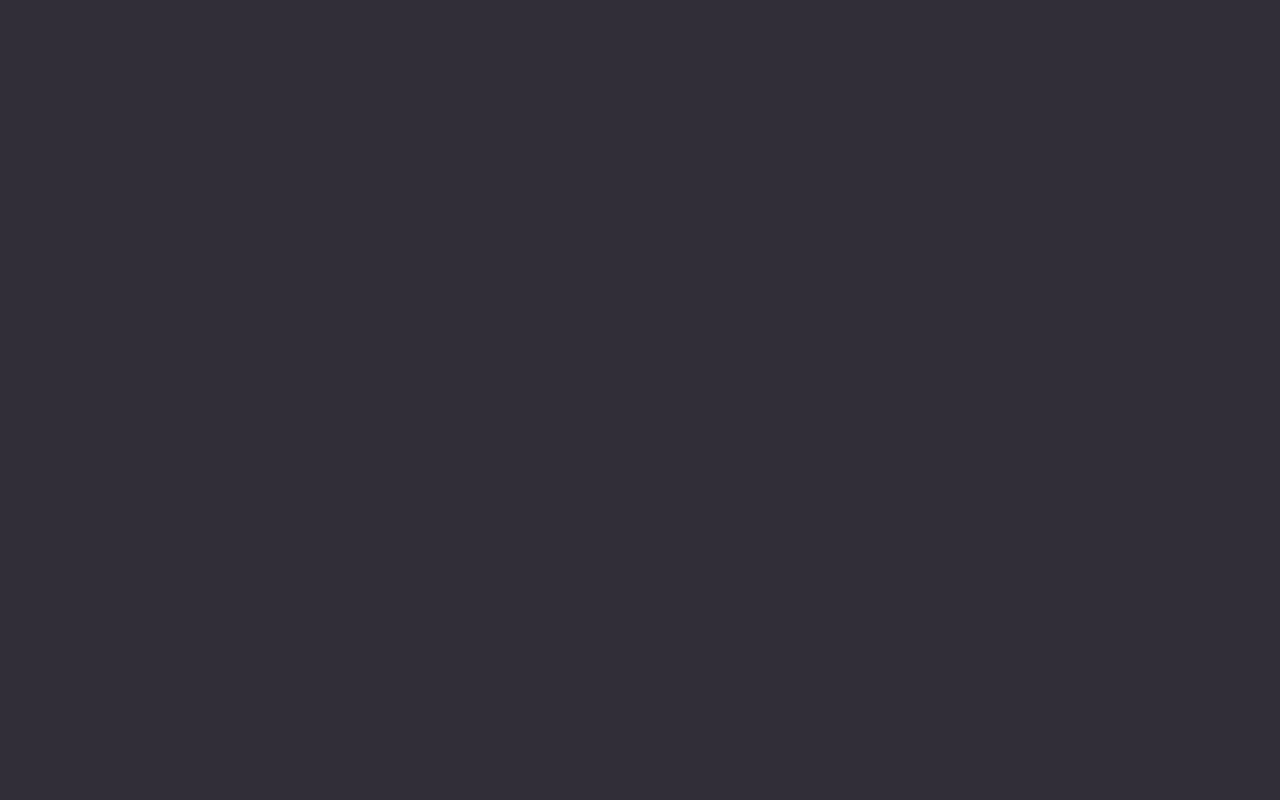
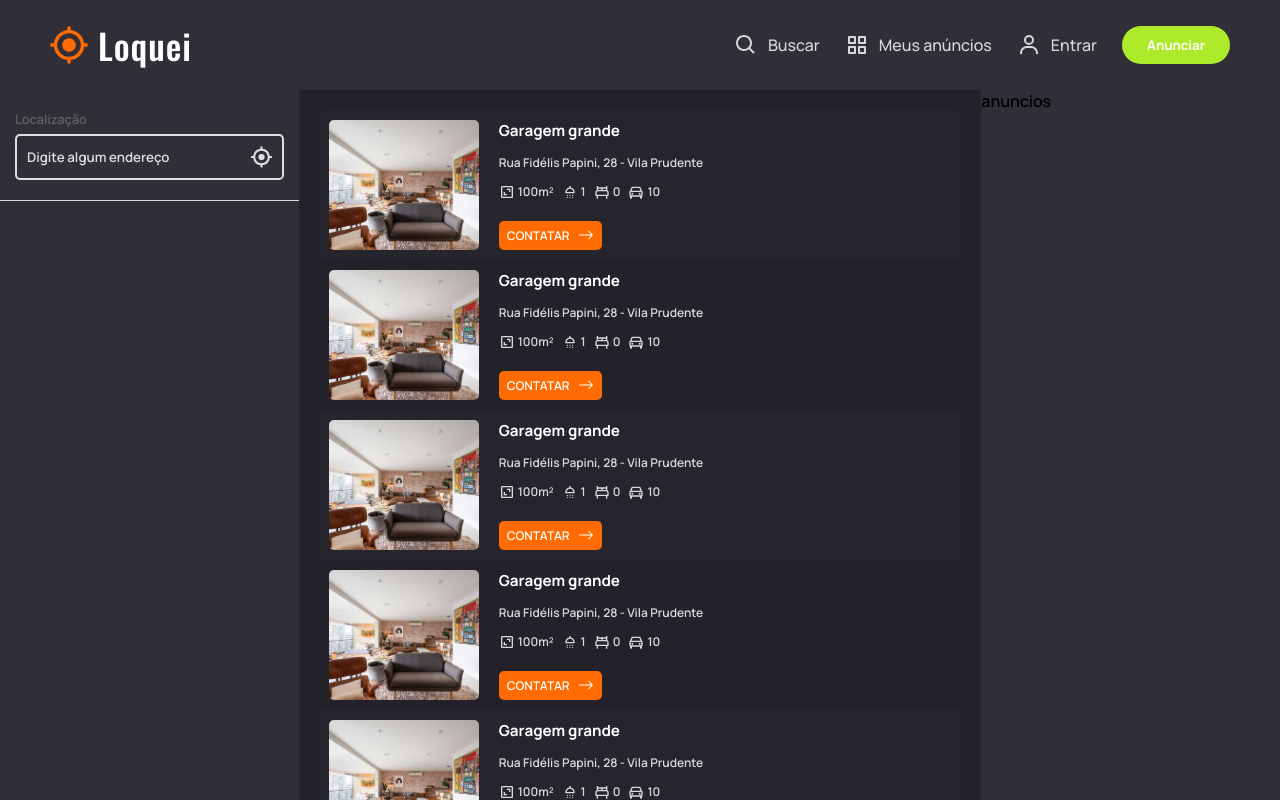
Before and after one commit to Rafa-Roodrigues/Loquei-Frontend, a React (Create React App) app: page /buscar in a window 1280 px wide. Before the commit this address had no page. Built offline with nearby package versions, Linux system fonts and the light colour scheme.

Commit message:
Página buscar iniciada

```diff
--- a/src/components/Cards/styles.js
+++ b/src/components/Cards/styles.js
@@ -173,6 +173,7 @@ export const CardHorizontalContainer = styled.article `
   width: 100%;
   min-width: 375px;
   height: 150px;
+  min-height: 150px;
   padding: 10px;
   overflow: hidden;
   background-color: ${({ theme }) => theme.colors.backgroundCard};
--- a/src/components/Header/index.jsx
+++ b/src/components/Header/index.jsx
@@ -28,7 +28,7 @@ export function Header() {
       <nav className="navigation">
         <ul>
           <li>
-            <Link to="/">Buscar</Link>
+            <Link to="/buscar">Buscar</Link>
             <BiSearch className="icons" size={24} />
           </li>
           <li>
@@ -61,7 +61,7 @@ export function Header() {
           </header>
           <ul>
             <li>
-              <Link to="/">Buscar</Link>
+              <Link to="/buscar">Buscar</Link>
               <BiSearch className="icons" size={24} />
             </li>
             <li>
--- /dev/null
+++ b/src/pages/Buscar/index.jsx
@@ -0,0 +1,57 @@
+import { Header } from '../../components/Header';
+import { CardHorizontal } from '../../components/Cards';
+
+import { BiTargetLock } from 'react-icons/bi';
+
+import { ContainerBuscar } from "./styles";
+import imgNone from '../../assets/img/img-none.jpg';
+
+export function Buscar() {
+  return (
+    <ContainerBuscar>
+      <Header />
+
+      <div className="box_grid">
+        <section className="box_filtro">
+          <form>
+            <div className="box_input">
+              <span>Localização</span>
+              <input class="input_busca" type="text" placeholder="Digite algum endereço" />
+              <BiTargetLock className="icon" size="25 " />
+            </div>
+          </form>
+        </section>
+        <section className="box_content">
+          <CardHorizontal
+            imgURL={imgNone}
+            title="Garagem grande"
+            address="Rua Fidélis Papini, 28 - Vila Prudente"
+          />
+          <CardHorizontal
+            imgURL={imgNone}
+            title="Garagem grande"
+            address="Rua Fidélis Papini, 28 - Vila Prudente"
+          />
+          <CardHorizontal
+            imgURL={imgNone}
+            title="Garagem grande"
+            address="Rua Fidélis Papini, 28 - Vila Prudente"
+          />
+          <CardHorizontal
+            imgURL={imgNone}
+            title="Garagem grande"
+            address="Rua Fidélis Papini, 28 - Vila Prudente"
+          />
+          <CardHorizontal
+            imgURL={imgNone}
+            title="Garagem grande"
+            address="Rua Fidélis Papini, 28 - Vila Prudente"
+          />
+        </section>
+        <section className="box_anuncios">
+          anuncios
+        </section>
+      </div>
+    </ContainerBuscar>
+  );
+}
--- /dev/null
+++ b/src/pages/Buscar/styles.js
@@ -0,0 +1,96 @@
+import styled, {} from 'styled-components';
+
+export const ContainerBuscar = styled.div `
+  width: 100%;
+  min-height: 100vh;
+  max-height: 100vh;
+  overflow-x: hidden;
+  background-color: ${({ theme }) => theme.colors.background};
+
+  .box_grid {
+    width: 100%;
+    height: calc(100vh - 90px);
+    position: relative;
+
+    display: grid;
+    grid-template-columns: 0.7fr 1.6fr 0.7fr;
+
+    .box_filtro {
+      width: 100%;
+      height: 100%;
+      overflow-y: auto;
+      background-color: ${({ theme }) => theme.colors.background};
+
+      form {
+        width: 100%;
+        height: fit-content;
+        background-color: transparent;
+
+        .box_input {
+          padding: 20px 15px;
+          border-bottom: 1px solid var(--cinza);
+          position: relative;
+
+          span {
+            margin-bottom: 6px;
+            display: block;
+            color: var(--cinza-escuro);
+            font-size: 0.8rem;
+          }
+
+          input {
+            width: 100%;
+            padding: 12px 10px;
+            outline: none;
+            border: 2px solid var(--cinza);
+            border-radius: 5px;
+            background: transparent;
+
+            color: var(--cinza-escuro);
+
+            &::placeholder {
+              color: var(--cinza);
+            }
+
+            &.input_busca {
+              padding: 12px 40px 12px 10px;
+            }
+          }
+
+          .icon {
+            color: var(--cinza);
+            position: absolute;
+            top: calc(50% + 12px);
+            right: 25px;
+            transform: translateY(-50%);
+          }
+        }
+      }
+    }
+
+    .box_content {
+      width: 100%;
+      height: 100%;
+      padding: 20px;
+      overflow-y: auto;
+      background-color: ${({ theme }) => theme.colors.backgroundSecundario};
+
+      display: flex;
+      flex-direction: column;
+      align-items: center;
+      justify-content: flex-start;
+
+      &::-webkit-scrollbar-track {
+        background-color: transparent;
+      }
+      &::-webkit-scrollbar {
+          width: 3px;
+          background-color: transparent;
+      }
+      &::-webkit-scrollbar-thumb {
+          border-radius: 50px;
+          background: var(--cinza);
+      }
+    }
+  }
+`;
--- a/src/pages/MeusAnuncios/index.jsx
+++ b/src/pages/MeusAnuncios/index.jsx
@@ -81,6 +81,12 @@ export function MeusAnuncios() {
               address="Rua Fidélis Papini, 28 - Vila Prudente"
               delete={true}
             />
+            <CardHorizontal
+              imgURL={imgNone}
+              title="Garagem grande"
+              address="Rua Fidélis Papini, 28 - Vila Prudente"
+              delete={true}
+            />
           </div>
         </section>
       </div>
--- a/src/pages/MeusAnuncios/styles.js
+++ b/src/pages/MeusAnuncios/styles.js
@@ -19,11 +19,11 @@ export const MeusAnunciosContainer = styled.div `
 
       form {
         width: 100%;
-        padding: 20px;
+        padding: 15px;
         border-bottom: 1px solid var(--cinza);
 
         span {
-          margin-bottom: 8px;
+          margin-bottom: 6px;
           display: block;
           color: var(--cinza-escuro);
           font-size: 0.8rem;
--- /dev/null
+++ b/src/pages/Perfil/index.jsx
@@ -0,0 +1,5 @@
+export function Perfil() {
+  return (
+    <h1>Under development!</h1>
+  );
+}
--- a/src/routes/index.js
+++ b/src/routes/index.js
@@ -3,15 +3,19 @@ import { Home } from '../pages/Home';
 import { Login } from '../pages/Login';
 import { Registro } from '../pages/Registro';
 import { MeusAnuncios } from '../pages/MeusAnuncios';
+import { Buscar } from '../pages/Buscar';
+import { Perfil } from '../pages/Perfil';
 
 export function Router() {
     return (
         <BrowserRouter>
             <Routes>
                 <Route path="/" element={<Home />}/>
-                <Route path="/login" element={<Login/>}/>
-                <Route path="/registro" element={<Registro/>}/>
-                <Route path="/meus-anuncios" element={<MeusAnuncios/>}/>
+                <Route path="/login" element={<Login />}/>
+                <Route path="/registro" element={<Registro />}/>
+                <Route path="/meus-anuncios" element={<MeusAnuncios />}/>
+                <Route path="/buscar" element={<Buscar />}/>
+                <Route path="/Perfil" element={<Perfil />}/>
             </Routes>
         </BrowserRouter>
     )
--- a/src/styles/stylesGlobal.js
+++ b/src/styles/stylesGlobal.js
@@ -14,7 +14,7 @@ export const GlobalStyles = createGlobalStyle`
         --branco: #ffffff;
         --branco-escuro: #F5F5F5;
         --background: #FAFAFA;
-        --cinza: #D4D4D4;
+        --cinza: #DFDFDF;
         --cinza-claro:#A0A0A0;
         --cinza-escuro:#616161;
         --laranja: #FF6B00;
@@ -46,11 +46,11 @@ export const GlobalStyles = createGlobalStyle`
     }
 
     ::-webkit-scrollbar-track {
-        background-color: var(--background);
+        background-color: ${({ theme }) => theme.colors.background};
     }
     ::-webkit-scrollbar {
         width: 7px;
-        background: var(--background);
+        background-color: ${({ theme }) => theme.colors.background};
     }
     ::-webkit-scrollbar-thumb {
         border-radius: 50px;
```
